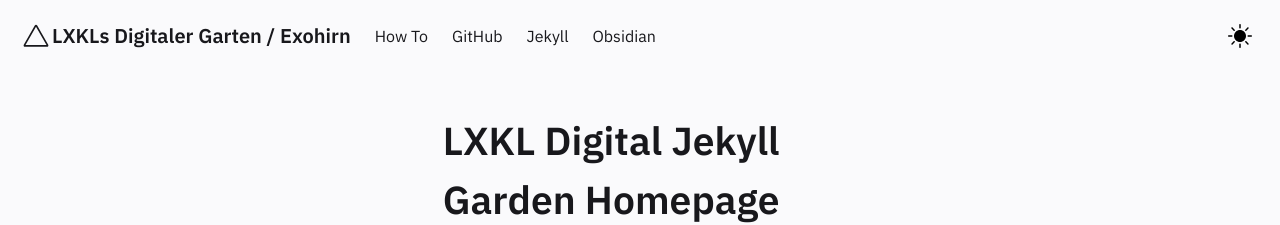
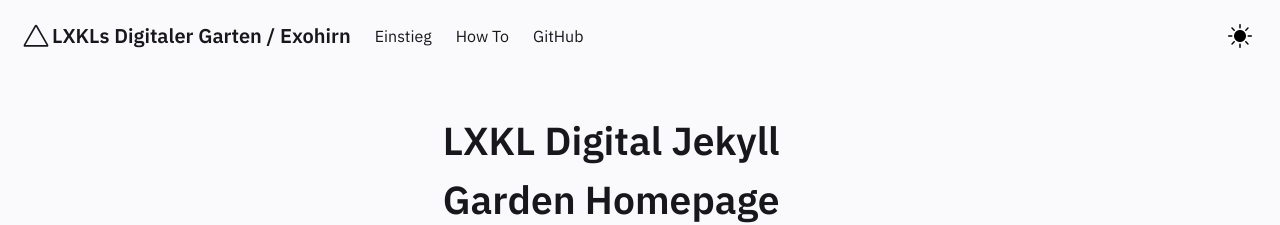
Before and after one commit to probefahrer/probefahrer.github.io, a Jekyll site: the page built from pages/index.md, in a window 1280 px wide. Shown: the top 225 px of the page. Built offline with Jekyll 4.4.1, drawn with Linux system fonts in a browser that asks for light colours.

Commit message:
Update Header.html

```diff
--- a/_includes/Header.html
+++ b/_includes/Header.html
@@ -55,17 +55,14 @@
 
     <div id="navbarBasicExample" class="navbar-menu">
       <div class="navbar-start">
+            <a href="../notes/"  class="navbar-item">
+          Einstieg
+        </a>
         <a href="../posts/how-to"  class="navbar-item">
           How To
         </a>
         <a href="https://github.com/Jekyll-Garden/jekyll-garden.github.io" target="_blank" class="navbar-item">
           GitHub
-        </a>
-        <a href="https://jekyllrb.com/" target="_blank"  class="navbar-item">
-          Jekyll
-        </a>
-        <a href="https://obsidian.md/"  target="_blank" class="navbar-item">
-          Obsidian
         </a>
       </div>
       <div class="navbar-end is-hidden-mobile" onclick="modeSwitcher()" >
```
